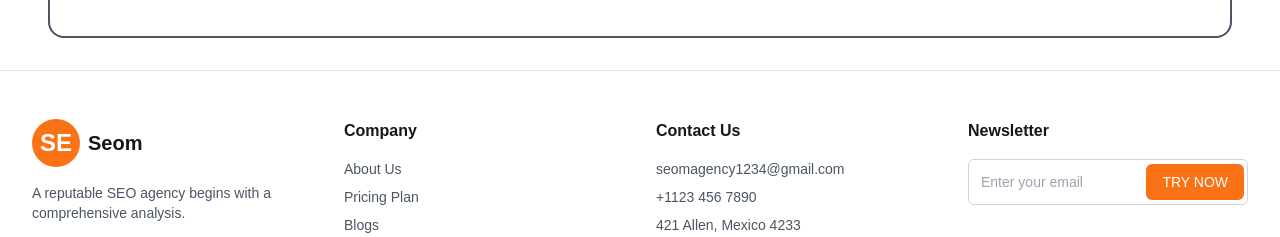
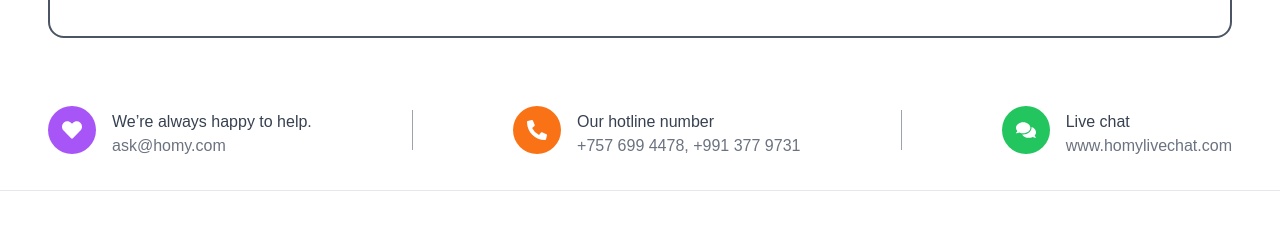
Before and after one commit to xnafi/corporate-2.0, a Next.js app: page / in a window 1280 px wide. Shown: the part 2473-2710 px from the top of the page. Built offline with nearby package versions, Linux system fonts and the light colour scheme.

Commit message:
live chat implemented

```diff
--- a/src/app/home/page.tsx
+++ b/src/app/home/page.tsx
@@ -2,6 +2,7 @@ import AboutUs from "@/components/view/AboutUs";
 import Banner from "@/components/view/Banner";
 import ContactUs from "@/components/view/ContactUs";
 import HappyCustomer from "@/components/view/HappyCustomer";
+import LiveChat from "@/components/view/LiveChat";
 import OurService from "@/components/view/OurService";
 
 
@@ -13,6 +14,7 @@ export default function HomePage() {
        <AboutUs />
        <HappyCustomer />
        <ContactUs />
+       <LiveChat />
       </div>
     );
   }
--- a/src/components/shared/Footer.tsx
+++ b/src/components/shared/Footer.tsx
@@ -4,7 +4,7 @@ import { FaFacebookF, FaLinkedinIn, FaTwitter, FaBehance } from "react-icons/fa"
 const Footer = () => {
   return (
     <footer className="bg-white border-t border-gray-200">
-      <div className="max-w-[1440px] mx-auto px-4 md:px-8 py-12">
+      <div className="max-w-[1440px] mx-auto px-4 md:px-12 py-12">
         <div className="grid grid-cols-1 md:grid-cols-4 gap-8">
           {/* Left Section */}
           <div>
--- a/src/components/shared/Navbar.tsx
+++ b/src/components/shared/Navbar.tsx
@@ -10,7 +10,7 @@ const Navbar = () => {
 
   return (
     <nav className="bg-white shadow-md">
-      <div className="max-w-[1440px] mx-auto flex justify-between items-center py-4 px-4 md:px-8">
+      <div className="max-w-[1440px] mx-auto flex justify-between items-center py-4 px-4 md:px-12">
         {/* Logo */}
         <div className="flex items-center space-x-2">
           <div className="w-10 h-10 bg-orange-500 rounded-full flex items-center justify-center">
--- /dev/null
+++ b/src/components/view/LiveChat.tsx
@@ -0,0 +1,52 @@
+import { FaHeart, FaPhoneAlt, FaComments } from "react-icons/fa";
+
+const LiveChat = () => {
+  return (
+    <div className="container mx-auto ">
+      <div className="flex flex-col md:flex-row items-center justify-between gap-6 md:gap-12  ">
+        {/* Help Section */}
+        <div className="flex  items-center text-start gap-4">
+          <div className="w-12 h-12 flex items-center justify-center bg-purple-500 text-white rounded-full">
+            <FaHeart size={20} />
+          </div>
+          <div>
+            <p className="text-gray-700 font-medium mt-2">
+              We’re always happy to help.
+            </p>
+            <p className="text-gray-500">ask@homy.com</p>
+          </div>
+        </div>
+
+        {/* Divider */}
+        <div className="hidden md:block w-px h-10 bg-gray-400"></div>
+
+        {/* Hotline Section */}
+        <div className="flex items-center text-start gap-4">
+          <div className="w-12 h-12 flex items-center justify-center bg-orange-500 text-white rounded-full">
+            <FaPhoneAlt size={20} />
+          </div>
+          <div>
+            <p className="text-gray-700 font-medium mt-2">Our hotline number</p>
+            <p className="text-gray-500">+757 699 4478, +991 377 9731</p>
+          </div>
+        </div>
+
+        {/* Divider */}
+        <div className="hidden md:block w-px h-10 bg-gray-400"></div>
+
+        {/* Live Chat Section */}
+        <div className="flex items-center text-start gap-4">
+          <div className="w-12 h-12 flex items-center justify-center bg-green-500 text-white rounded-full">
+            <FaComments size={20} />
+          </div>
+          <div>
+            <p className="text-gray-700 font-medium mt-2">Live chat</p>
+            <p className="text-gray-500">www.homylivechat.com</p>
+          </div>
+        </div>
+      </div>
+    </div>
+  );
+};
+
+export default LiveChat;
```
